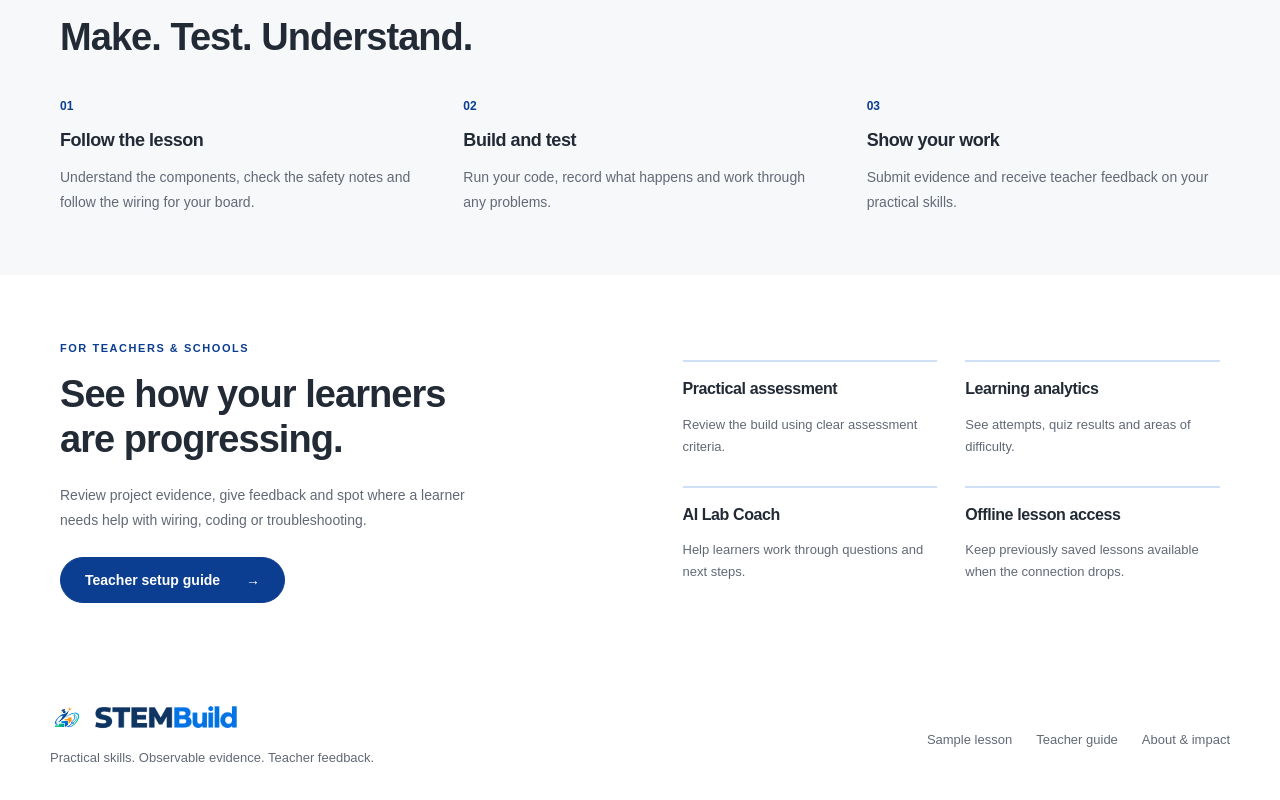
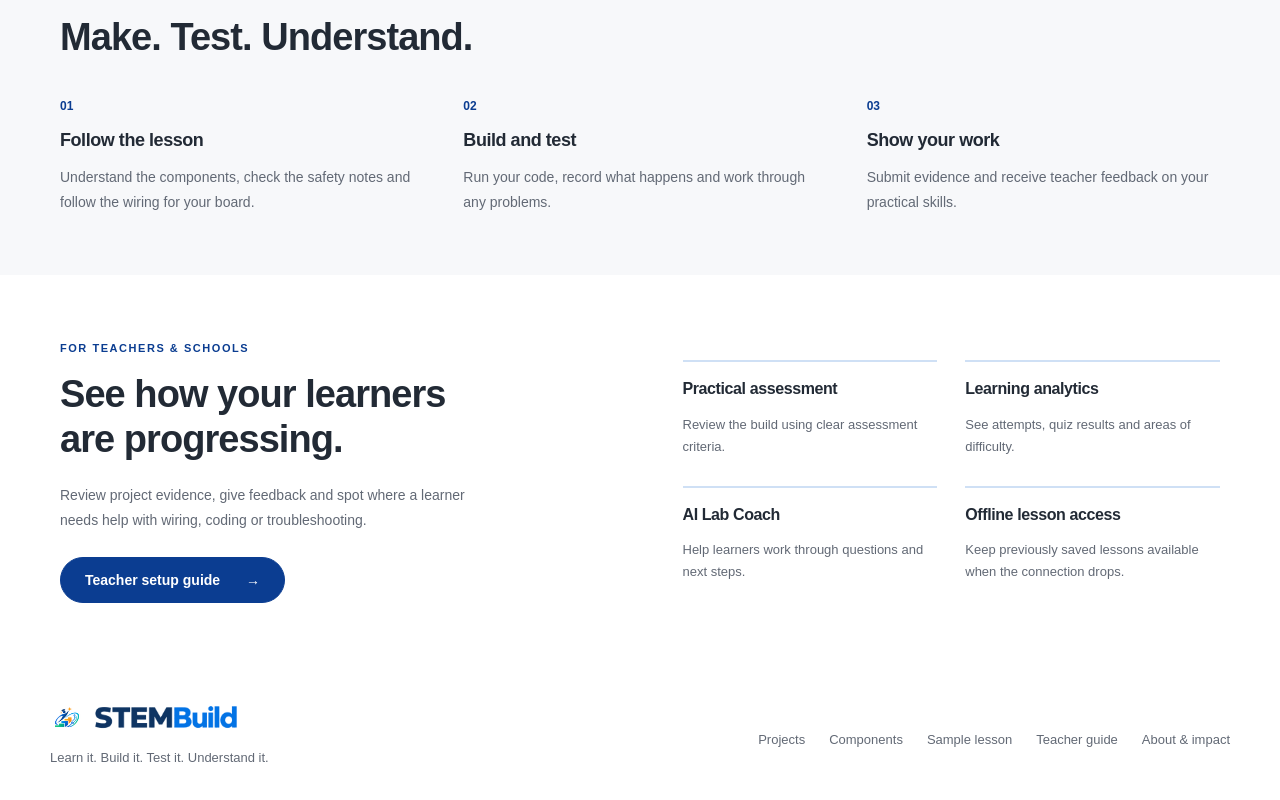
Before and after one commit to cath365/STEMBuild-, a Next.js app: page / in a window 1280 px wide. Shown: the part 2184-2984 px from the top of the page. Built offline with nearby package versions, Linux system fonts and the light colour scheme.

Commit message:
learn: expand public footer navigation

```diff
--- a/src/components/public-footer.tsx
+++ b/src/components/public-footer.tsx
@@ -2,5 +2,5 @@ import Link from "next/link";
 import { Brand } from "@/components/brand";
 
 export function PublicFooter() {
-  return <footer className="public-footer container"><div><Brand /><p>Practical skills. Observable evidence. Teacher feedback.</p></div><nav aria-label="Footer navigation"><Link href="/showcase/smart-environment-monitor">Sample lesson</Link><Link href="/teachers">Teacher guide</Link><Link href="/about">About &amp; impact</Link></nav></footer>;
+  return <footer className="public-footer container"><div><Brand /><p>Learn it. Build it. Test it. Understand it.</p></div><nav aria-label="Footer navigation"><Link href="/projects">Projects</Link><Link href="/components">Components</Link><Link href="/showcase/smart-environment-monitor">Sample lesson</Link><Link href="/teachers">Teacher guide</Link><Link href="/about">About &amp; impact</Link></nav></footer>;
 }
```
